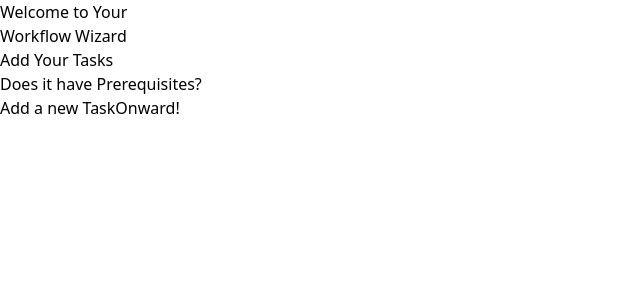
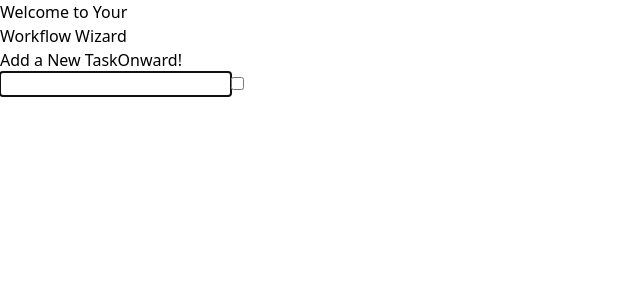
Before and after one commit to LadyAudrey/2_23_24, a React (Vite) app in the folder Frontend/2.23.24/: page / in a window 1280 px wide. Shown: the top 300 px of the page, without its empty margins (0-640 px from the left). Built offline with nearby package versions, Linux system fonts and the light colour scheme.

Commit message:
created fetch

```diff
--- a/Frontend/2.23.24/src/App.jsx
+++ b/Frontend/2.23.24/src/App.jsx
@@ -2,18 +2,48 @@ import { useState } from "react";
 import "./App.css";
 import "./index.css";
 
+const tasks = {
+  TaskName: [],
+};
+
 function App() {
+  const [newTask, setNewTask] = useState("");
+  const [hasPrerequisite, setHasPrerequisite] = useState(false);
+
+  async function handleNewName() {
+    await fetch("http://localhost:3001/", {
+      headers: { "Content-Type": "application/json" },
+      method: "POST",
+      body: JSON.stringify(tasks),
+    });
+  }
+
   return (
     <div className="h-screen w-screen bg-red-900">
       <h1 className="bg-orange-700">Welcome to Your</h1>
       <h2>Workflow Wizard</h2>
       <div>
-        <h3>Add Your Tasks</h3>
-        <h3>Does it have Prerequisites?</h3>
+        <button>Add a New Task</button>
+        <button>Onward!</button>
       </div>
       <div>
-        <button>Add a new Task</button>
-        <button>Onward!</button>
+        <input
+          autoFocus
+          value={newTask}
+          className=""
+          onChange={(event) => {
+            setNewTask(event.target.value);
+          }}
+          onBlur={handleNewName}
+        />
+        <input
+          value={hasPrerequisite}
+          type="checkbox"
+          className=""
+          onChange={() => {
+            setHasPrerequisite(!hasPrerequisite);
+          }}
+        />
       </div>
     </div>
   );
```
